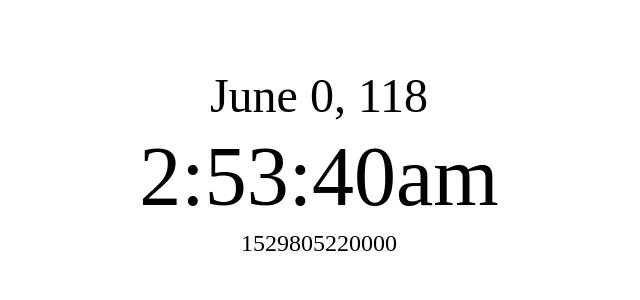
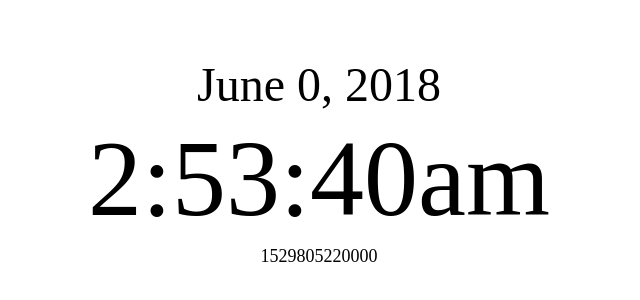
Before and after one commit to zfreedman/react_clock, a React app: page / in a window 1280 px wide. Shown: the part 238-538 px from the top of the page, without its empty margins (321-961 px from the left). Built offline with nearby package versions, Linux system fonts and the light colour scheme.

Commit message:
bug: Fixed bug with year display

```diff
--- a/public/style/style.css
+++ b/public/style/style.css
@@ -25,9 +25,9 @@ body {
 }
 
 #ticker {
-  font-size: 24px;
+  font-size: 18px;
 }
 
 #timer {
-  font-size: 84px;
+  font-size: 108px;
 }
--- a/src/dater.js
+++ b/src/dater.js
@@ -20,7 +20,7 @@ export default class Dater extends React.Component {
     ];
     let m = months[this.props.date.getMonth()];
     let d = this.props.date.getDay();
-    let y = this.props.date.getYear();
+    let y = this.props.date.getFullYear();
     return `${m} ${d}, ${y}`;
   }
 
--- a/src/index.js
+++ b/src/index.js
@@ -11,12 +11,12 @@ class App extends React.Component {
 
     this.state = {
       date: new Date(),
-      tick: .5,
+      tick: 1000,
     };
 
     this.updateDate = this.updateDate.bind(this);
 
-    setInterval(this.updateDate, this.state.tick * 1000);
+    setInterval(this.updateDate, this.state.tick);
   }
 
   updateDate() {
@@ -30,7 +30,9 @@ class App extends React.Component {
       <div>
         <Dater date={this.state.date} />
         <Timer date={this.state.date} />
-        <Ticker time={this.state.date.getTime()} />
+        <Ticker
+          tick={this.state.tick}
+          time={this.state.date.getTime()} />
       </div>
     );
   }
--- a/src/ticker.js
+++ b/src/ticker.js
@@ -1,10 +1,27 @@
 import React from "react";
 
 export default class Ticker extends React.Component {
+  constructor(props) {
+    super(props);
+
+    this.state = {
+      tick: 50,
+      time: Date.now()
+    };
+
+    this.updateTime = this.updateTime.bind(this);
+    // need to store reference to this incase we want to stop interval
+    setInterval(this.updateTime, this.state.tick);
+  }
+
+  updateTime() {
+    this.setState({time: Date.now()});
+  }
+
   render() {
     return (
       <div id="ticker" className="appDiv">
-        {this.props.time}
+        {this.state.time}
       </div>
     );
   }
```
Also changed, not shown: src/timer.js (line endings or trailing spaces).
